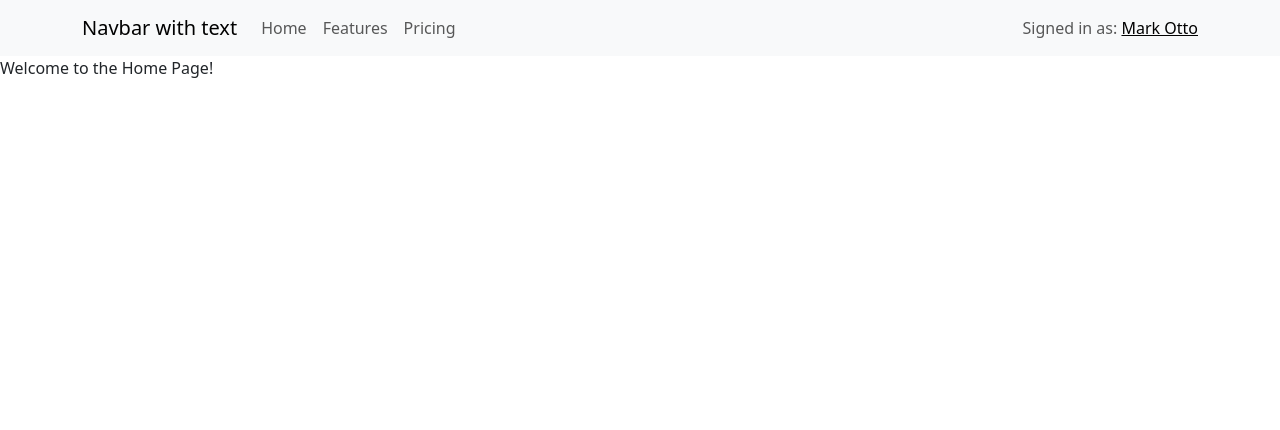
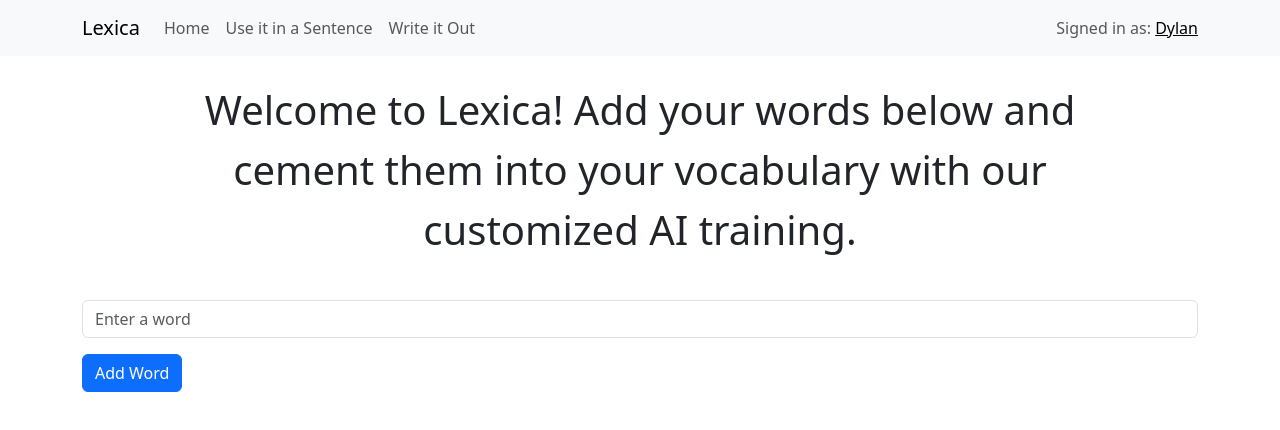
Before and after one commit to detroitnatif/Lexico, a React (Create React App) app in the folder lexica/: page / in a window 1280 px wide. Shown: the top 430 px of the page. Built offline with nearby package versions, Linux system fonts and the light colour scheme.

Commit message:
very basic can now add words and will be added to list

```diff
--- a/lexica/src/home-page.js
+++ b/lexica/src/home-page.js
@@ -1,29 +1,71 @@
-import React from 'react';
+import React, { useState } from 'react';
 import { Link } from 'react-router-dom';
 import Container from 'react-bootstrap/Container';
 import Navbar from 'react-bootstrap/Navbar';
 import Nav from 'react-bootstrap/Nav';
+import Button from 'react-bootstrap/Button';
+import Form from 'react-bootstrap/Form';
 
 function HomePage() {
+  // State for the input value
+  const [inputValue, setInputValue] = useState('');
+  // State for the list of words
+  const [wordsList, setWordsList] = useState([]);
+
+  // Function to handle the addition of a word
+  const addWord = () => {
+    if (!inputValue.trim()) return; // Prevent adding empty strings
+    setWordsList([...wordsList, inputValue]);
+    setInputValue(''); // Clear the input after adding
+  };
+
   return (
     <>
       <Navbar className="bg-body-tertiary" bg="light" data-bs-theme="light">
         <Container>
-          <Link to="/" className="navbar-brand">Navbar with text</Link>
+          <Link to="/" className="navbar-brand">Lexica</Link>
           <Nav className="me-auto">
             <Nav.Link as={Link} to="/">Home</Nav.Link>
-            <Nav.Link href="#features">Features</Nav.Link>
-            <Nav.Link href="#pricing">Pricing</Nav.Link>
+            <Nav.Link href="#ai-sentence-generation">Use it in a Sentence</Nav.Link>
+            <Nav.Link href="#type-sentence">Write it Out</Nav.Link>
           </Nav>
           <Navbar.Collapse className="justify-content-end">
             <Navbar.Text>
-              Signed in as: <a href="#login">Mark Otto</a>
+              Signed in as: <a href="#login">Dylan</a>
             </Navbar.Text>
           </Navbar.Collapse>
         </Container>
       </Navbar>
 
-      <div>Welcome to the Home Page!</div>
+      <div className="p-4 fs-1 text-center" style={{ maxWidth: '80%', margin: 'auto' }}>
+        Welcome to Lexica! Add your words below and cement them into your vocabulary with our customized AI training.
+      </div>
+
+      {/* Search Bar */}
+      <Container className="my-3">
+        <Form onSubmit={(e) => e.preventDefault()}>
+          <Form.Group className="mb-3" controlId="wordInput">
+            <Form.Control
+              type="text"
+              placeholder="Enter a word"
+              value={inputValue}
+              onChange={(e) => setInputValue(e.target.value)}
+            />
+          </Form.Group>
+          <Button variant="primary" onClick={addWord}>
+            Add Word
+          </Button>
+        </Form>
+      </Container>
+
+      {/* Words List */}
+      <Container>
+        <ul>
+          {wordsList.map((word, index) => (
+            <li key={index}>{word}</li>
+          ))}
+        </ul>
+      </Container>
     </>
   );
 }
```
